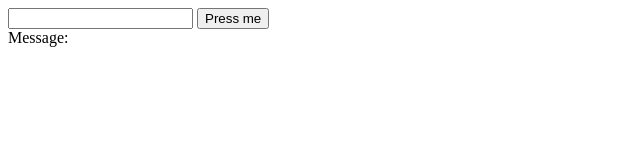
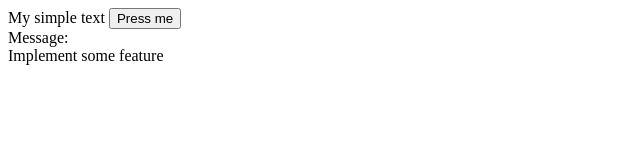
Before and after one commit to pzarudnii/courseera-test, a plain HTML site: page mod1/assignment1-starter-code/index.html in a window 1280 px wide. Shown: the whole page, without its empty margins (0-640 px from the left). Drawn offline with nearby package versions, Linux system fonts and the light colour scheme.

Commit message:
New feature

```diff
--- a/mod1/assignment1-starter-code/index.html
+++ b/mod1/assignment1-starter-code/index.html
@@ -5,9 +5,10 @@
     <title>Title</title>
 </head>
 <body ng-controller="LunchCheckController">
-    <input type="text"/>
+    My simple text
     <button>Press me</button>
     <div>Message: </div>
     <script src="https://ajax.googleapis.com/ajax/libs/angularjs/1.5.6/angular.min.js"></script>
+	<div>Implement some feature</div>
 </body>
 </html>
```
